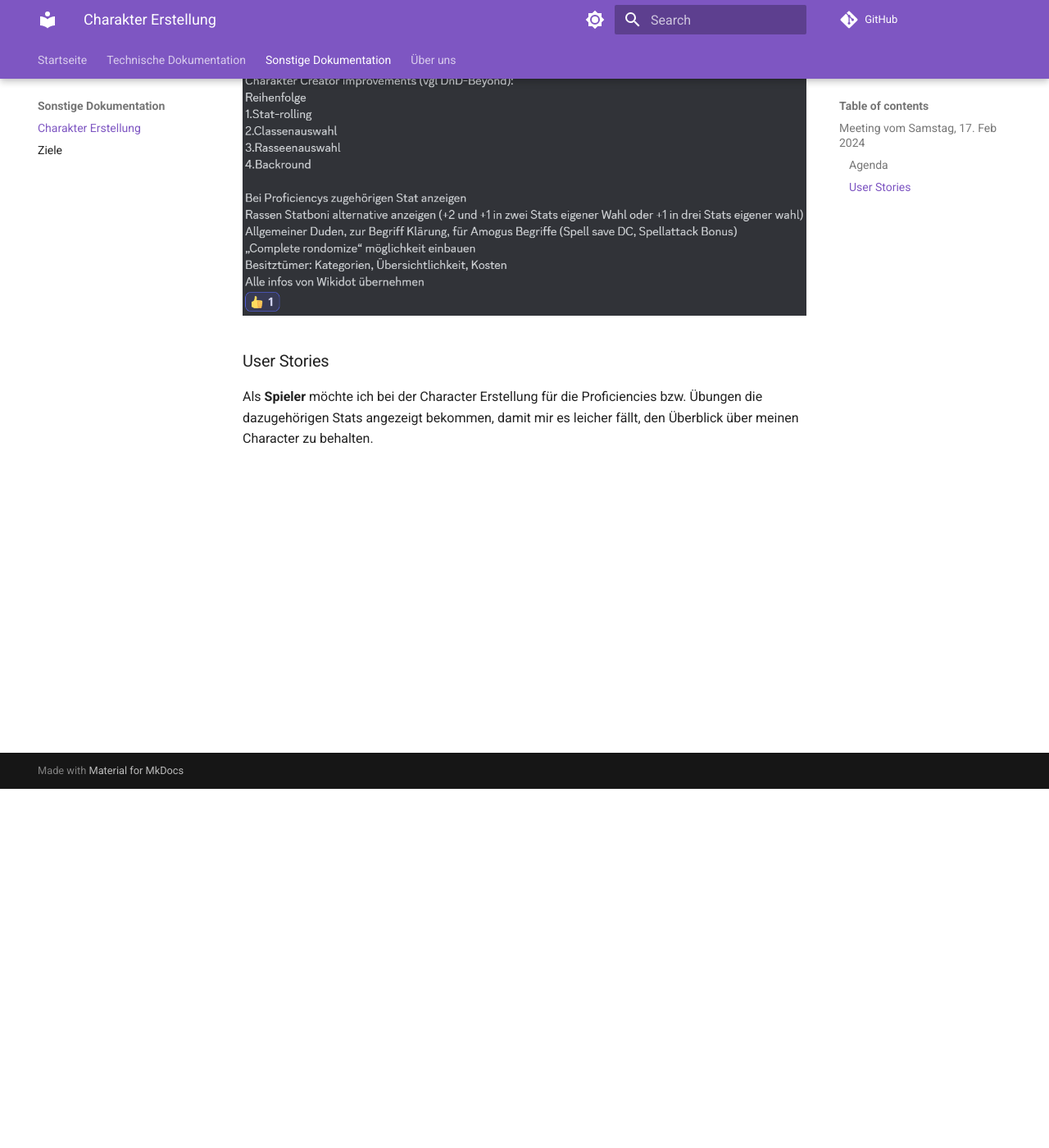
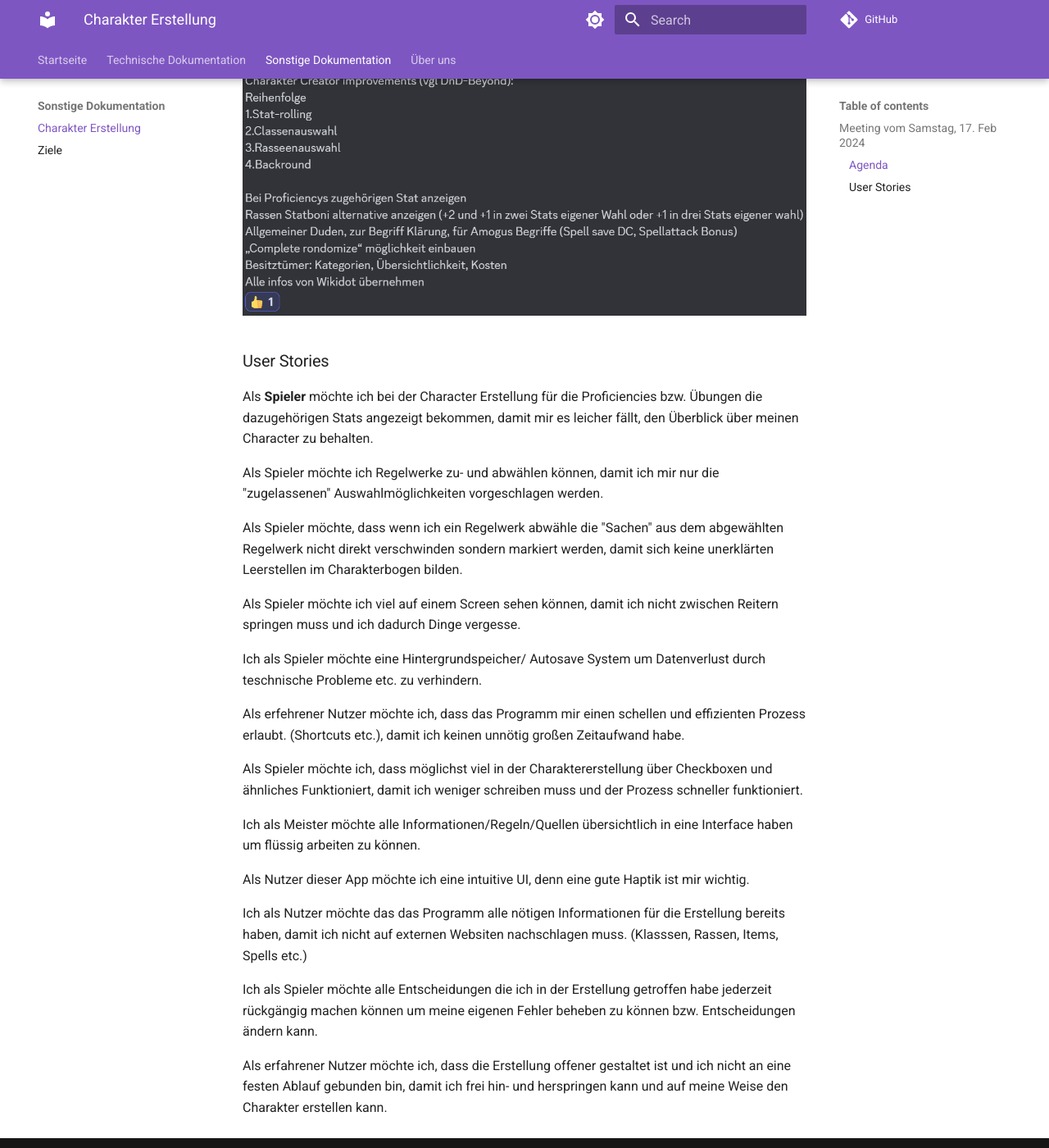
Before and after one commit to Wizards-Hatbox/WizardsHatdocs, an MkDocs documentation site: the page built from docs/nontechnical/char-creator.md, in a window 1280 px wide and 1400 px high, scrolled down 438 px. Shown: the whole window at 82% size. Built offline with MkDocs 1.6.1 and Material for MkDocs 9.7.7, drawn with Linux system fonts in a browser that asks for light colours; comment, search, counter and statistics services are not loaded.

Commit message:
User Stories vom Kickoff festhalten

```diff
--- a/docs/nontechnical/char-creator.md
+++ b/docs/nontechnical/char-creator.md
@@ -15,3 +15,26 @@
 ### User Stories
 
 Als **Spieler** möchte ich bei der Character Erstellung für die Proficiencies bzw. Übungen die dazugehörigen Stats angezeigt bekommen, damit mir es leicher fällt, den Überblick über meinen Character zu behalten.
+
+Als Spieler möchte ich Regelwerke zu- und abwählen können, damit ich mir nur die "zugelassenen" Auswahlmöglichkeiten vorgeschlagen werden.
+
+Als Spieler möchte, dass wenn ich ein Regelwerk abwähle die "Sachen" aus dem abgewählten Regelwerk nicht direkt verschwinden sondern markiert werden, damit sich keine unerklärten Leerstellen im Charakterbogen bilden.
+
+Als Spieler möchte ich viel auf einem Screen sehen können, damit ich nicht zwischen Reitern springen muss und ich dadurch Dinge vergesse.
+
+Ich als Spieler möchte eine Hintergrundspeicher/ Autosave System um Datenverlust durch teschnische Probleme etc. zu verhindern.
+
+Als erfehrener Nutzer möchte ich, dass das Programm mir einen schellen und effizienten Prozess erlaubt. (Shortcuts etc.), damit ich keinen unnötig großen Zeitaufwand habe.
+
+Als Spieler möchte ich, dass möglichst viel in der Charaktererstellung über Checkboxen und ähnliches Funktioniert, damit ich weniger schreiben muss und der Prozess schneller funktioniert.
+
+Ich als Meister möchte alle Informationen/Regeln/Quellen übersichtlich in eine Interface haben um flüssig arbeiten zu können.
+
+Als Nutzer dieser App möchte ich eine intuitive UI, denn eine gute Haptik ist mir wichtig.
+
+Ich als Nutzer möchte das das Programm alle nötigen Informationen für die Erstellung bereits haben, damit ich nicht auf externen Websiten nachschlagen muss.
+(Klasssen, Rassen, Items, Spells etc.)
+
+Ich als Spieler möchte alle Entscheidungen die ich in der Erstellung getroffen habe jederzeit rückgängig machen können um meine eigenen Fehler beheben zu können bzw. Entscheidungen ändern kann.
+
+Als erfahrener Nutzer möchte ich, dass die Erstellung offener gestaltet ist und ich nicht an eine festen Ablauf gebunden bin, damit ich frei hin- und herspringen kann und auf meine Weise den Charakter erstellen kann.
```
